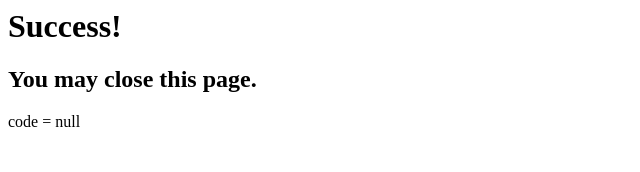
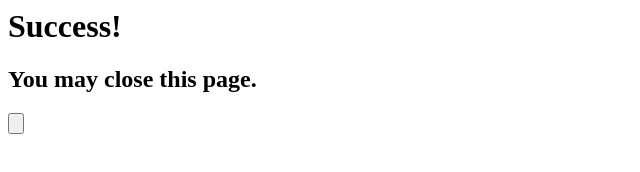
Before and after one commit to tnk-rin/tnk-rin.github.io, a plain HTML site: page index.html in a window 1280 px wide. Shown: the full height of the page, 0-640 px from the left. Drawn offline with Linux system fonts and the light colour scheme.

Commit message:
swag change

```diff
--- a/index.html
+++ b/index.html
@@ -1,13 +1,20 @@
 <html>
     <h1>Success!</h1>
     <h2>You may close this page.</h2>
-    <p id="code"></p>
+    <input type="button" name="Copy ID" onclick="copy()">
     <script>
-        // import { execSync } from 'child_process';
         const queryString = window.location.search;
         const urlParams = new URLSearchParams(queryString);
-        const toReturn = urlParams.get('code')
-        document.getElementById("code").innerHTML =`code = ${toReturn}`;
+        const toReturn = urlParams.get('code');
         console.log(toReturn);
+
+        function copy(){
+            let cp = document.createElement('textarea');
+            cp.value = toReturn;
+            document.body.appendChild(cp);
+            cp.select();
+            document.execCommand('copy');
+            document.body.removeChild(cp);
+        }
     </script>
 </html>
```
